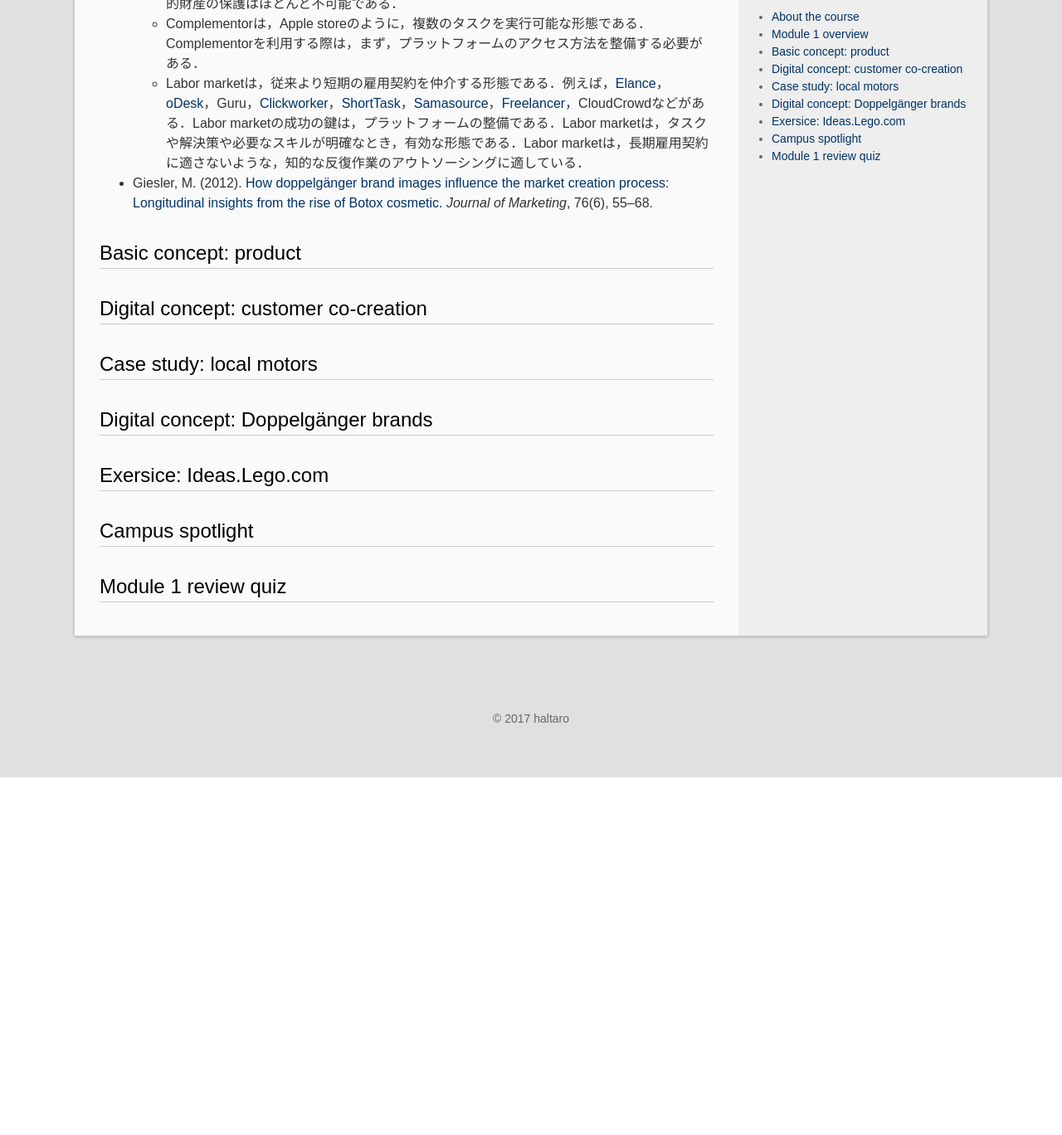
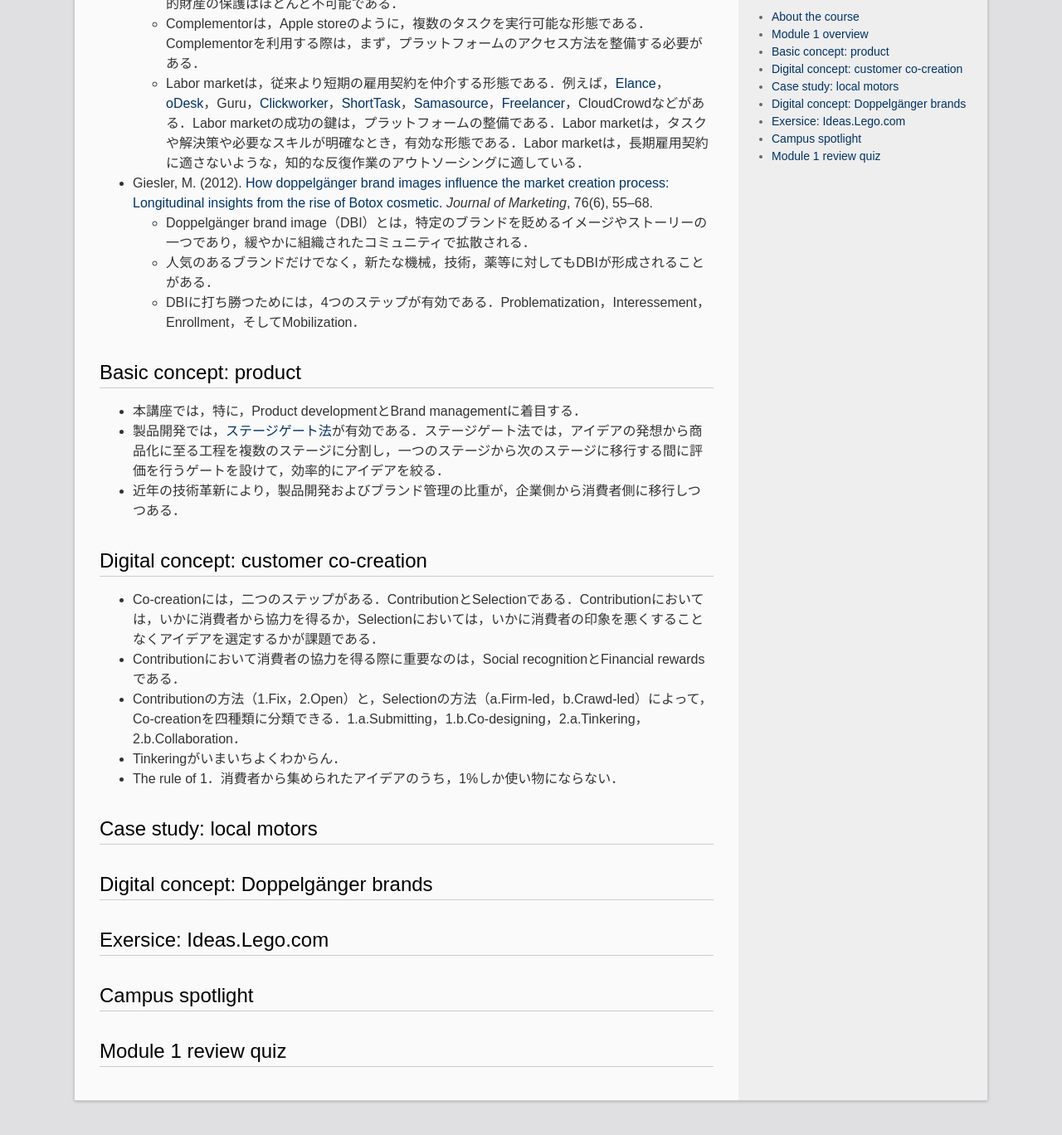
Before and after one commit to madoreenu/haltaro.github.io, a Jekyll site: the page built from _posts/2017-11-08-digital-marketing-1.md, in a window 1280 px wide and 1400 px high, scrolled down 1202 px. Shown: the top 1368 px of the window at 83% size. Built offline with Jekyll 4.4.1, drawn with Linux system fonts in a browser that asks for light colours; before the commit the page ends 2139 px from its top, so only the background shows below that.

Commit message:
Add ditigal marketing

```diff
--- a/_posts/2017-11-08-digital-marketing-1.md
+++ b/_posts/2017-11-08-digital-marketing-1.md
@@ -27,10 +27,22 @@ categories:
   * Complementorは，Apple storeのように，複数のタスクを実行可能な形態である．Complementorを利用する際は，まず，プラットフォームのアクセス方法を整備する必要がある．
   * Labor marketは，従来より短期の雇用契約を仲介する形態である．例えば，[Elance](https://www.elance.com/php/landing/main/login.php?redirect=)，[oDesk](https://www.upwork.com/)，Guru，[Clickworker](https://www.clickworker.com/)，[ShortTask](http://www.shorttask.com/)，[Samasource](https://www.samasource.org/)，[Freelancer](https://www.freelancer.com/?utm_expid=294858-553.v56tHEK5QEmWFNtoUUBcgw.0)，CloudCrowdなどがある．Labor marketの成功の鍵は，プラットフォームの整備である．Labor marketは，タスクや解決策や必要なスキルが明確なとき，有効な形態である．Labor marketは，長期雇用契約に適さないような，知的な反復作業のアウトソーシングに適している．
 * Giesler, M. (2012). [How doppelgänger brand images influence the market creation process: Longitudinal insights from the rise of Botox cosmetic.](https://archive.ama.org/archive/AboutAMA/Pages/AMA%20Publications/AMA%20Journals/Journal%20of%20Marketing/TOCs/SUM_2012.6/doppelganger-brand-images.aspx) *Journal of Marketing*, 76(6), 55–68.
+  * Doppelgänger brand image（DBI）とは，特定のブランドを貶めるイメージやストーリーの一つであり，緩やかに組織されたコミュニティで拡散される．
+  * 人気のあるブランドだけでなく，新たな機械，技術，薬等に対してもDBIが形成されることがある．
+  * DBIに打ち勝つためには，4つのステップが有効である．Problematization，Interessement，Enrollment，そしてMobilization．
 
 # Basic concept: product
+* 本講座では，特に，Product developmentとBrand managementに着目する．
+* 製品開発では，[ステージゲート法](https://keikakuhiroba-mfi.com/archives/10836)が有効である．ステージゲート法では，アイデアの発想から商品化に至る工程を複数のステージに分割し，一つのステージから次のステージに移行する間に評価を行うゲートを設けて，効率的にアイデアを絞る．
+* 近年の技術革新により，製品開発およびブランド管理の比重が，企業側から消費者側に移行しつつある．
 
 # Digital concept: customer co-creation
+
+* Co-creationには，二つのステップがある．ContributionとSelectionである．Contributionにおいては，いかに消費者から協力を得るか，Selectionにおいては，いかに消費者の印象を悪くすることなくアイデアを選定するかが課題である．
+* Contributionにおいて消費者の協力を得る際に重要なのは，Social recognitionとFinancial rewardsである．
+* Contributionの方法（1.Fix，2.Open）と，Selectionの方法（a.Firm-led，b.Crawd-led）によって，Co-creationを四種類に分類できる．1.a.Submitting，1.b.Co-designing，2.a.Tinkering，2.b.Collaboration．
+* Tinkeringがいまいちよくわからん．
+* The rule of 1．消費者から集められたアイデアのうち，1%しか使い物にならない．
 
 # Case study: local motors
 
```
Also changed, not shown: 2 other files.
